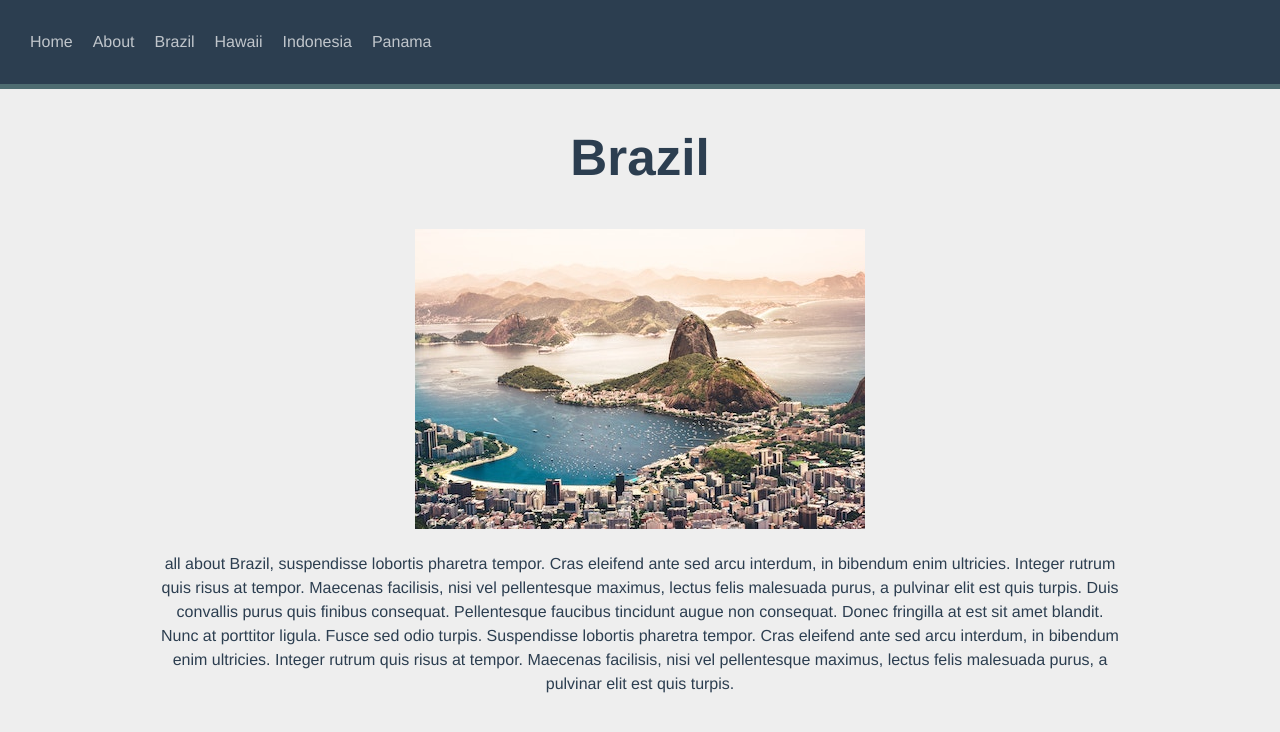
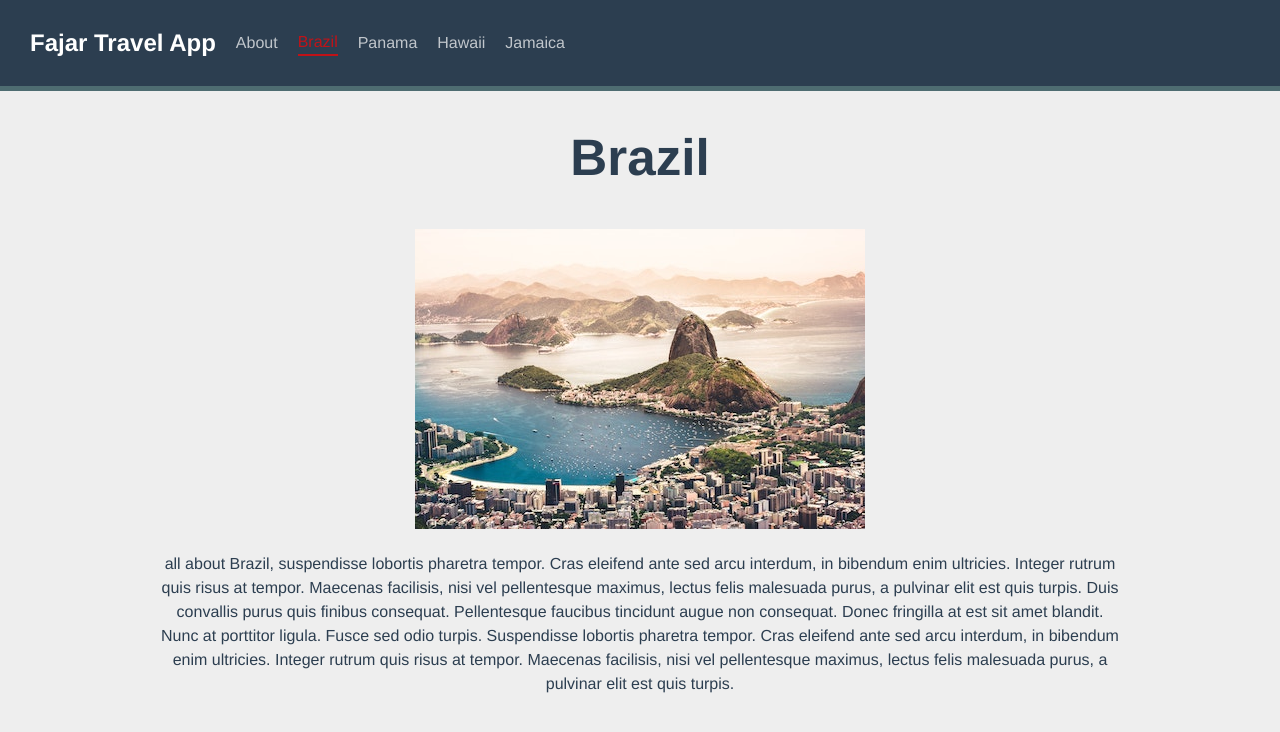
Before and after one commit to fajar7xx/vue-router-4-example, a Vue app: page /destination/1 in a window 1280 px wide. Shown: the top 732 px of the page. Built offline with nearby package versions, Linux system fonts and the light colour scheme.

Commit message:
tadi malam

```diff
--- a/src/App.vue
+++ b/src/App.vue
@@ -1,17 +1,17 @@
 <script>
-import TheNavigation from "@/components/TheNavigation.vue"
-export default{
-  components:{
-    TheNavigation
-  }
-}
+import TheNavigation from "@/components/TheNavigation.vue";
+export default {
+  components: {
+    TheNavigation,
+  },
+};
 </script>
 
 <template>
   <div>
-    <TheNavigation/>
+    <TheNavigation />
     <div class="container">
-      <router-view></router-view>
+      <router-view :key="$route.path"></router-view>
     </div>
   </div>
   <!-- <HelloWorld msg="Vite + Vue" /> -->
--- a/src/components/TheNavigation.vue
+++ b/src/components/TheNavigation.vue
@@ -1,22 +1,31 @@
-<script setup>
-
-
+<script>
+import sourceData from "@/data.json";
+export default {
+  data() {
+    return {
+      destinations: sourceData.destinations,
+    };
+  },
+};
 </script>
 
 <template>
-    <div id="nav">
-        <router-link :to="{ name: 'Home' }">Home</router-link>
-        <router-link :to="{ name: 'About' }">About</router-link>
-        <router-link :to="{ name: 'Brazil' }">Brazil</router-link>
-        <router-link :to="{ name: 'Hawaii' }">Hawaii</router-link>
-        <router-link :to="{ name: 'Indonesia' }">Indonesia</router-link>
-        <router-link :to="{ name: 'Panama' }">Panama</router-link>
-    </div>
+  <div id="nav">
+    <router-link id="logo" :to="{ name: 'Home' }">Fajar Travel App</router-link>
+    <router-link :to="{ name: 'About' }">About</router-link>
+    <router-link
+      v-for="destination in destinations"
+      :key="destination.id"
+      :to="{ name: 'DestinationShow', params: { id: destination.id } }"
+    >
+      {{ destination.name }}
+    </router-link>
+  </div>
 </template>
 
 <style scoped lang="css">
-#nav .vue-school-active-link{
-    color: red;
-    border-bottom: 2px solid red;
+#nav .vue-school-active-link {
+  color: red;
+  border-bottom: 2px solid red;
 }
 </style>
```
